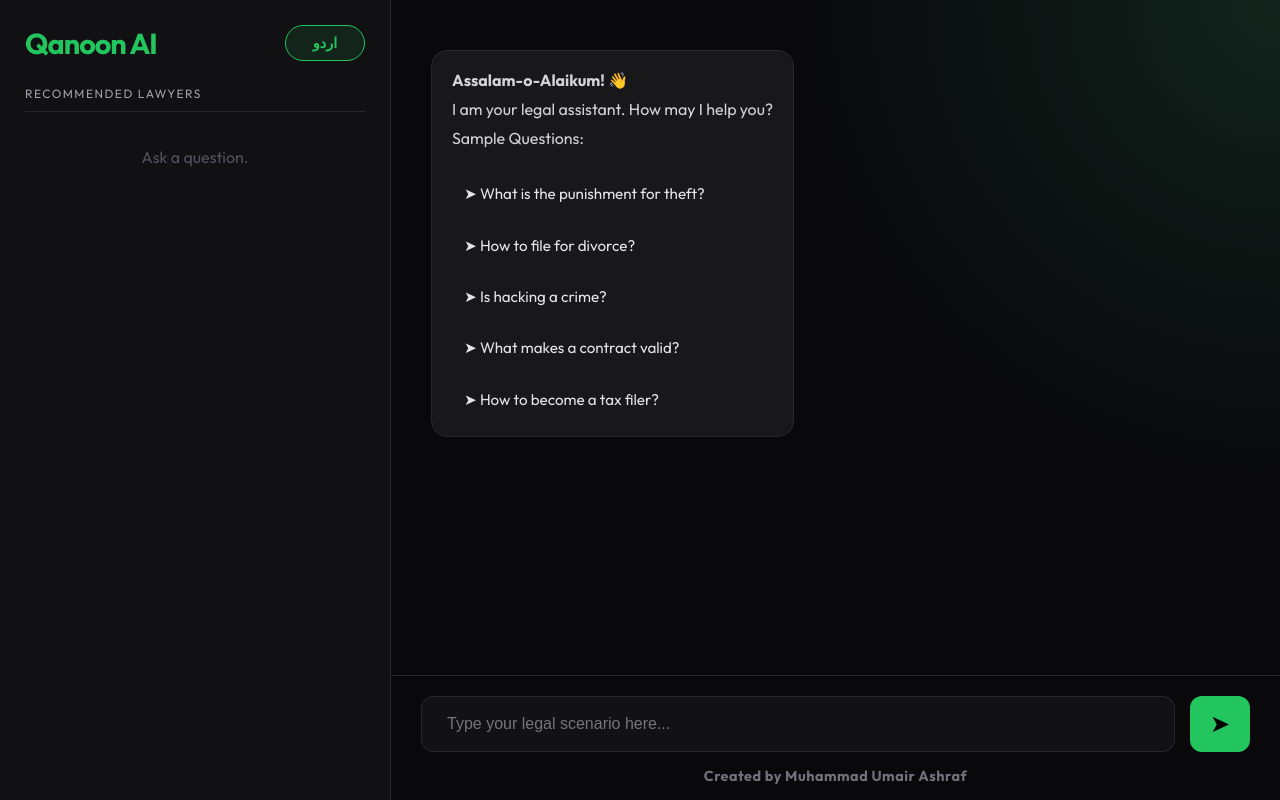
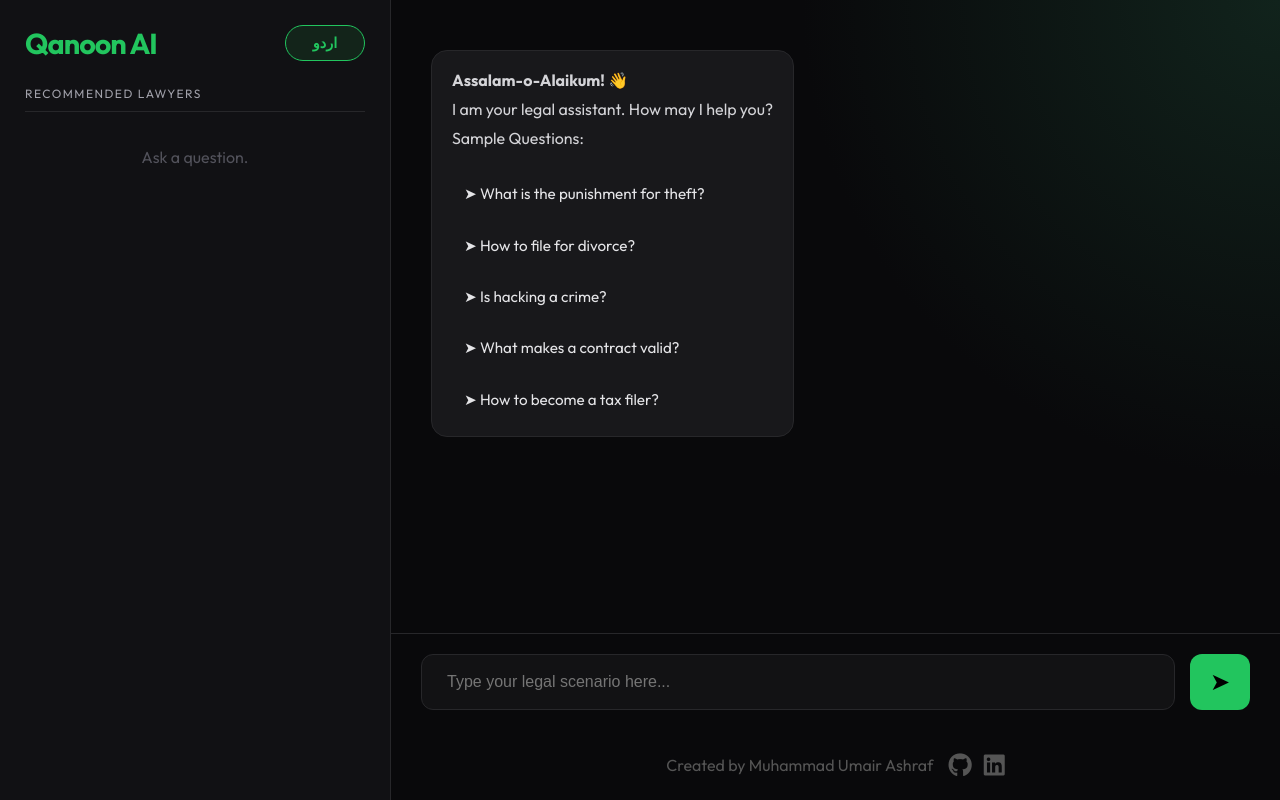
Before and after one commit to Umair570/qanoon-ai, a Flask app: page / in a window 1280 px wide. Run offline with Flask 3, Linux system fonts and the light colour scheme; some web fonts are replaced.

Commit message:
Interface Updated

```diff
--- a/templates/index.html
+++ b/templates/index.html
@@ -5,6 +5,9 @@
     <meta name="viewport" content="width=device-width, initial-scale=1.0">
     <title>Qanoon AI - Pakistan</title>
     <link href="https://fonts.googleapis.com/css2?family=Outfit:wght@300;400;700&family=Noto+Nastaliq+Urdu:wght@400;700&display=swap" rel="stylesheet">
+
+    <link rel="stylesheet" href="https://cdnjs.cloudflare.com/ajax/libs/font-awesome/6.4.0/css/all.min.css">
+
     <style>
         :root {
             --bg-dark: #09090b;
@@ -104,6 +107,47 @@
             button { width: 50px; font-size: 1.2rem; }
         }
 
+        /* Container to keep text and icons in a neat row */
+        .creator-section {
+            display: flex;
+            align-items: center;
+            justify-content: center; /* Centers the whole block horizontally */
+            gap: 15px; /* Adds a nice gap between your name and the icons */
+            margin-top: 30px;
+            padding-bottom: 20px;
+        }
+
+        .creator-text {
+            font-size: 16px;
+            color: #555555;
+            font-weight: 500;
+        }
+
+        /* Icon styling and hover effects */
+        .social-icons {
+            display: flex;
+            gap: 12px;
+        }
+
+        .social-icons a {
+            color: #555555;
+            font-size: 24px;
+            text-decoration: none;
+            transition: color 0.3s ease, transform 0.3s ease;
+        }
+
+        .social-icons a:hover {
+            transform: scale(1.1); /* Slight pop effect */
+        }
+
+        .social-icons a:hover .fa-github {
+            color: #171515; /* GitHub Black */
+        }
+
+        .social-icons a:hover .fa-linkedin {
+            color: #0077b5; /* LinkedIn Blue */
+        }
+
     </style>
 </head>
 <body id="mainBody">
@@ -139,7 +183,19 @@
             <button id="sendBtn" onclick="sendUserMessage()">➤</button>
         </div>
 
-        <div class="footer">Created by Muhammad Umair Ashraf</div>
+        <div class="creator-section">
+    <span class="creator-text">Created by Muhammad Umair Ashraf</span>
+
+    <div class="social-icons">
+        <a href="https://github.com/Umair570" target="_blank" rel="noopener noreferrer">
+            <i class="fab fa-github"></i>
+        </a>
+
+        <a href="https://www.linkedin.com/in/muhammad-umair-ashraf-3719882b9" target="_blank" rel="noopener noreferrer">
+            <i class="fab fa-linkedin"></i>
+        </a>
+    </div>
+</div>
     </div>
 
     <script>
```
